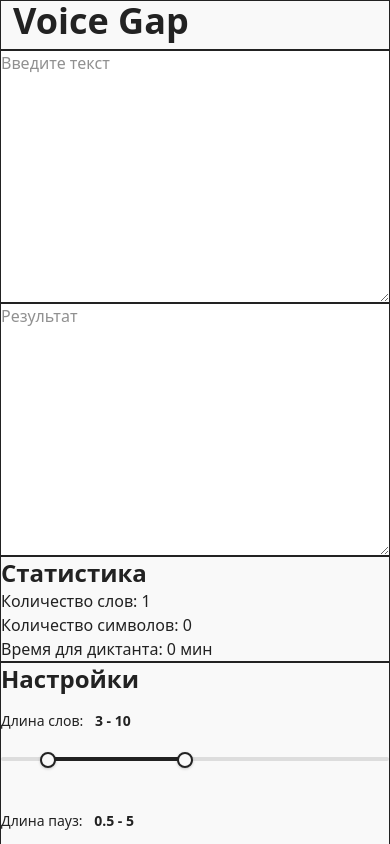
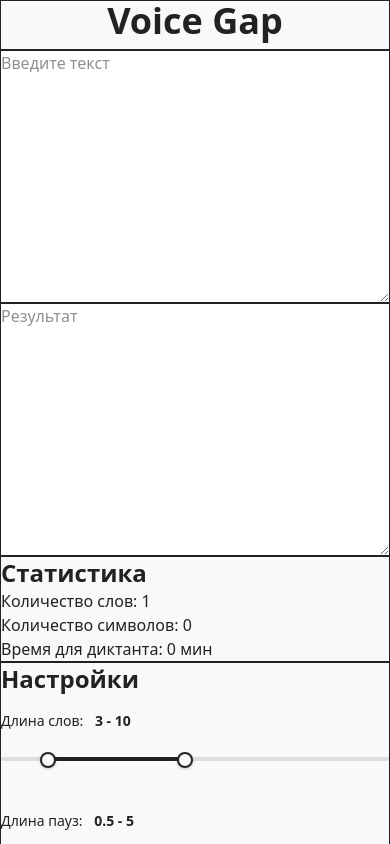
Before and after one commit to Laboratorynotices/VoiceGap, a Vue app: page / in a window 390 px wide. Shown: the top 844 px of the page. Built offline with nearby package versions, Linux system fonts and the light colour scheme.

Commit message:
feat(mobile): выровнял заголовок сайта по центру в мобильной версии

```diff
--- a/src/style.css
+++ b/src/style.css
@@ -51,8 +51,8 @@
 }
 
 #site-header {
-  @apply text-4xl font-bold px-3
-    lg:text-5xl lg:px-6 lg:py-1.5
+  @apply text-4xl font-bold px-3 text-center
+    lg:text-5xl lg:px-6 lg:py-1.5 lg:text-left
     2xl:text-7xl 2xl:px-8;
 }
 
```
